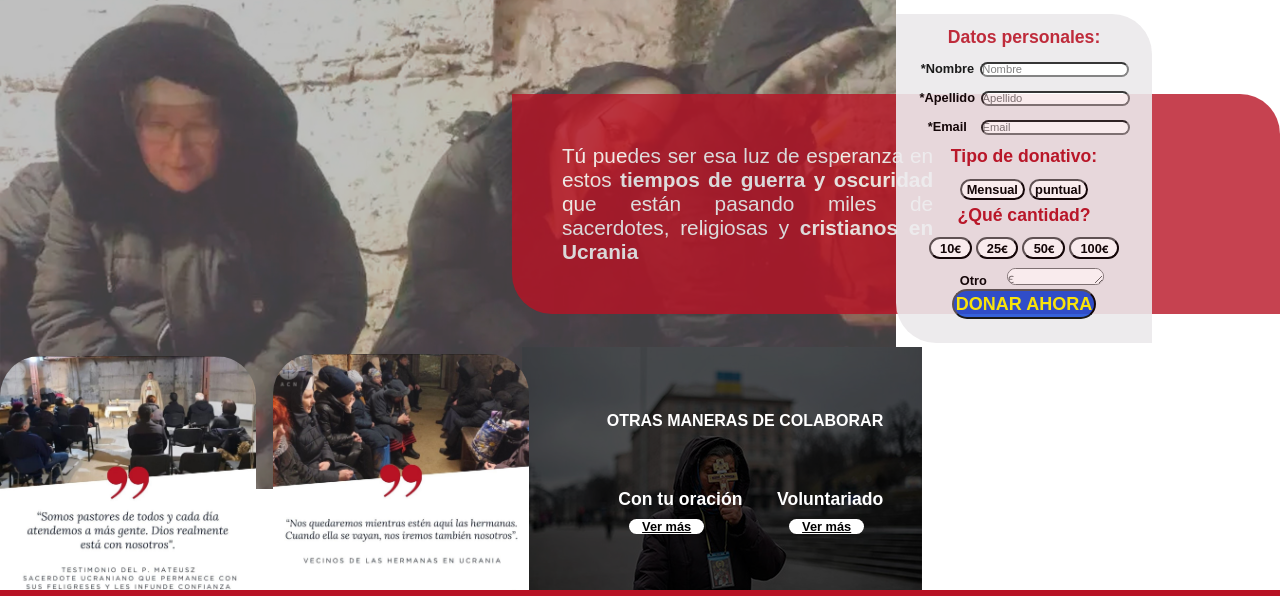
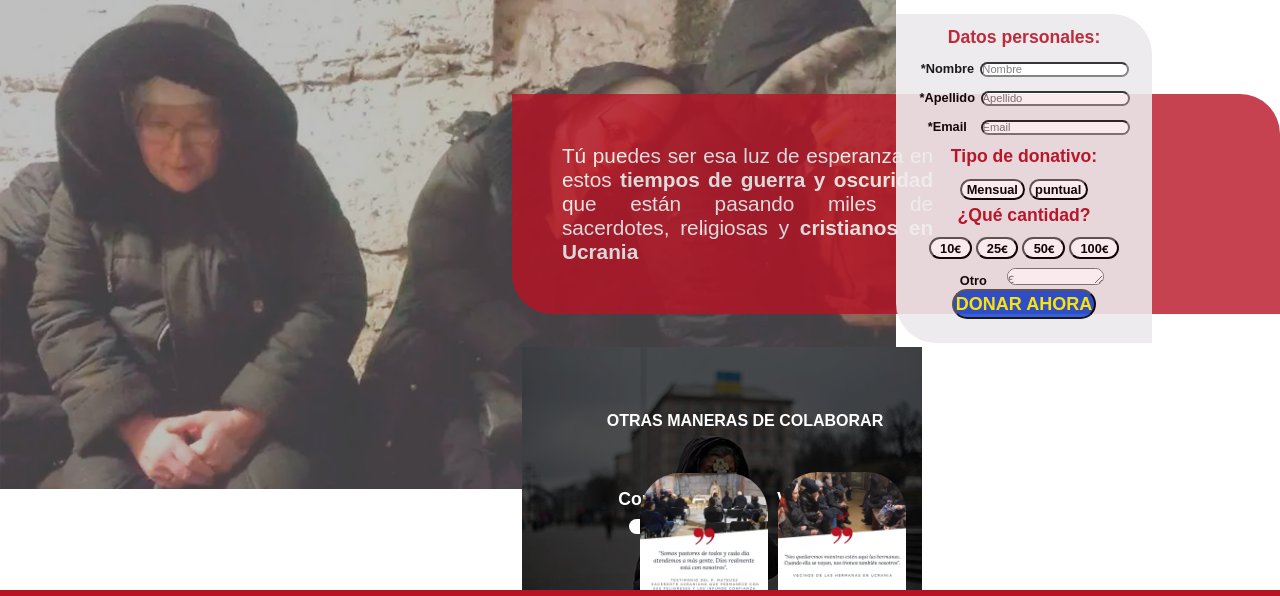
Before and after one commit to lauritagg18/m2laurapd2, a plain HTML site: page index.html in a window 1280 px wide. Shown: the part 146-742 px from the top of the page. Drawn offline with Linux system fonts and the light colour scheme.

Commit message:
Update estilo.css

```diff
--- a/css/estilo.css
+++ b/css/estilo.css
@@ -294,7 +294,7 @@
 font-family: 'Palette Mosaic', cursive;
 font-family: 'Source Sans Pro', sans-serif;
 font-family: 'Titillium Web', sans-serif; font-weight: bold;}
-.testimonio{width: 100%;position: absolute;right: 0%;z-index: 2;bottom: 7.5%;
+.testimonio{width: 50%;position: absolute;right: 0%;z-index: 2;bottom: 7.5%;
 }
 .testimonio img{margin-right: 1%;width: 20%;border-top-right-radius:40px;border-top-left-radius:40px
 }
@@ -383,7 +383,7 @@
 font-family: 'Palette Mosaic', cursive;
 font-family: 'Source Sans Pro', sans-serif;
 font-family: 'Titillium Web', sans-serif; font-weight: bold;}
-.testimonio{width: 100%;position: absolute;right: 0%;z-index: 2;bottom: 7.5%;
+.testimonio{width: 50%;position: absolute;right: 0%;z-index: 2;bottom: 7.5%;
 }
 .testimonio img{margin-right: 1%;width: 20%;border-top-right-radius:40px;border-top-left-radius:40px
 }
```
